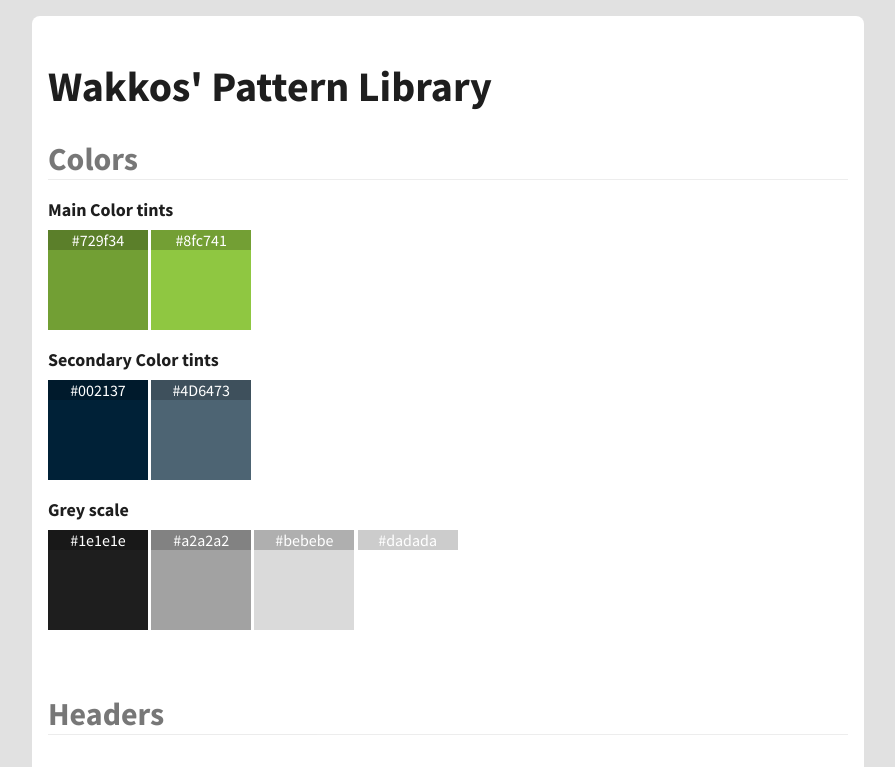
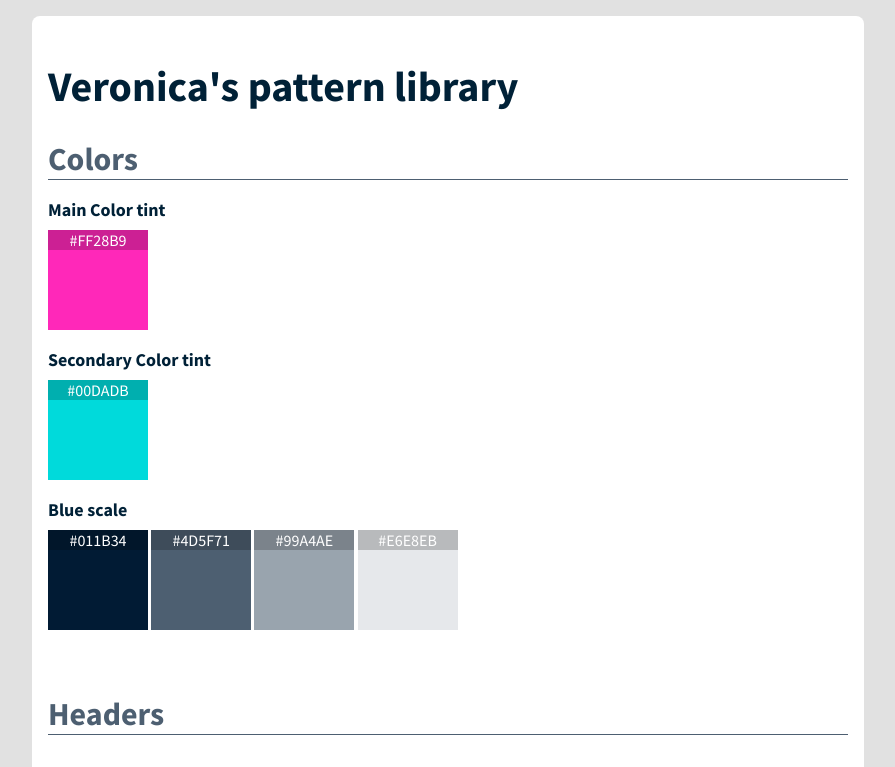
Before and after one commit to vesanmo1/ID32223-Patterns, a plain HTML site: page index.html in a window 1280 px wide. Shown: the top 767 px of the page, without its empty margins (192-1087 px from the left). Drawn offline with Linux system fonts and the light colour scheme.

Commit message:
colors have been changed and renamed

```diff
--- a/css/style.css
+++ b/css/style.css
@@ -1,7 +1,7 @@
 body {
   margin: 0;
   font-family: 'Source Sans Pro', sans-serif;
-  color: #1e1e1e;
+  color: #002137;
   background-color: #e1e1e1;
   font-weight: 400;
 }
@@ -86,60 +86,46 @@ code {
 /* ---> UTILITIES */
 
 /* Colors */
-.color-green {
-  color: #729f34;
+.color-fucsia {
+  color: #FF28B9;
 }
-.bg-color-green {
-  background-color: #729f34;
+.bg-color-fucsia {
+  background-color: #FF28B9;
 }
 
-.color-green-3 {
-  color: #8fc741;
+.color-turquoise {
+  color: #00DADB;
 }
-.bg-color-green-3 {
-  background-color: #8fc741;
+.bg-color-turquoise {
+  background-color: #00DADB;
 }
 
-.color-blue {
-  color: #002137;
+.color-blue-100 {
+  color: #011B34;
 }
-.bg-color-blue {
-  background-color: #002137;
+.bg-color-blue-100 {
+  background-color: #011B34;
 }
 
-.color-blue-3 {
-  color: #4D6473;
+.color-blue-70 {
+  color: #4D5F71;
 }
-.bg-color-blue-3 {
-  background-color: #4D6473;
+.bg-color-blue-70 {
+  background-color: #4D5F71;
 }
 
-.color-grey {
-  color: #1e1e1e;
+.color-blue-40 {
+  color: #99A4AE;
 }
-.bg-color-grey {
-  background-color: #1e1e1e;
+.bg-color-blue-40 {
+  background-color: #99A4AE;
 }
 
-.color-grey-2 {
-  color: #a2a2a2;
+.color-blue-10 {
+  color: #E6E8EB;
 }
-.bg-color-grey-2 {
-  background-color: #a2a2a2;
-}
-
-.color-grey-3 {
-  color: #a2a2a2;
-}
-.bg-color-grey-3 {
-  background-color: #a2a2a2;
-}
-
-.color-grey-5 {
-  color: #dadada;
-}
-.bg-color-grey-5 {
-  background-color: #dadada;
+.bg-color-blue-10 {
+  background-color: #E6E8EB;
 }
 
 
@@ -174,8 +160,8 @@ code {
 }
 
 .pattern-title {
-  border-bottom: 1px solid #e1e1e1;
-  opacity: 0.6;
+  border-bottom: 1px solid #4D5F71;
+  color: #4D5F71;
 }
 
 [data-header]:before {
--- a/index.html
+++ b/index.html
@@ -13,24 +13,22 @@
 <body>
 
   <main class="pattern-content">
-    <h1>Wakkos' Pattern Library</h1>
+    <h1>Veronica's pattern library</h1>
 
     <section class="pattern-section">
       <h2 class="pattern-title">Colors</h2>
 
-      <h3 class="h5">Main Color tints</h3>
-      <div class="pattern-color bg-color-green" data-color="#729f34"></div>
-      <div class="pattern-color bg-color-green-3" data-color="#8fc741"></div>
+      <h3 class="h5">Main Color tint</h3>
+      <div class="pattern-color bg-color-fucsia" data-color="#FF28B9"></div>
 
-      <h3 class="h5">Secondary Color tints</h3>
-      <div class="pattern-color bg-color-blue" data-color="#002137"></div>
-      <div class="pattern-color bg-color-blue-3" data-color="#4D6473"></div>
+      <h3 class="h5">Secondary Color tint</h3>
+      <div class="pattern-color bg-color-turquoise" data-color="#00DADB"></div>
 
-      <h3 class="h5">Grey scale</h3>
-      <div class="pattern-color bg-color-grey" data-color="#1e1e1e"></div>
-      <div class="pattern-color bg-color-grey-3" data-color="#a2a2a2"></div>
-      <div class="pattern-color bg-color-grey-5" data-color="#bebebe"></div>
-      <div class="pattern-color bg-color-grey-7" data-color="#dadada"></div>
+      <h3 class="h5">Blue scale</h3>
+      <div class="pattern-color bg-color-blue-100" data-color="#011B34"></div>
+      <div class="pattern-color bg-color-blue-70" data-color="#4D5F71"></div>
+      <div class="pattern-color bg-color-blue-40" data-color="#99A4AE"></div>
+      <div class="pattern-color bg-color-blue-10" data-color="#E6E8EB"></div>
     </section>
 
     <section class="pattern-section">
```
